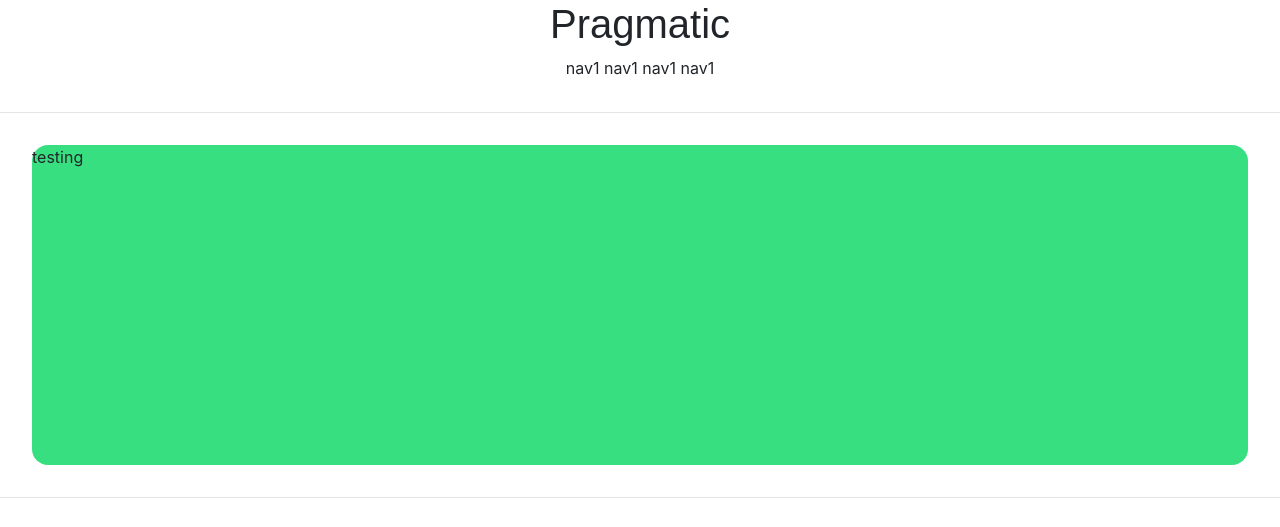
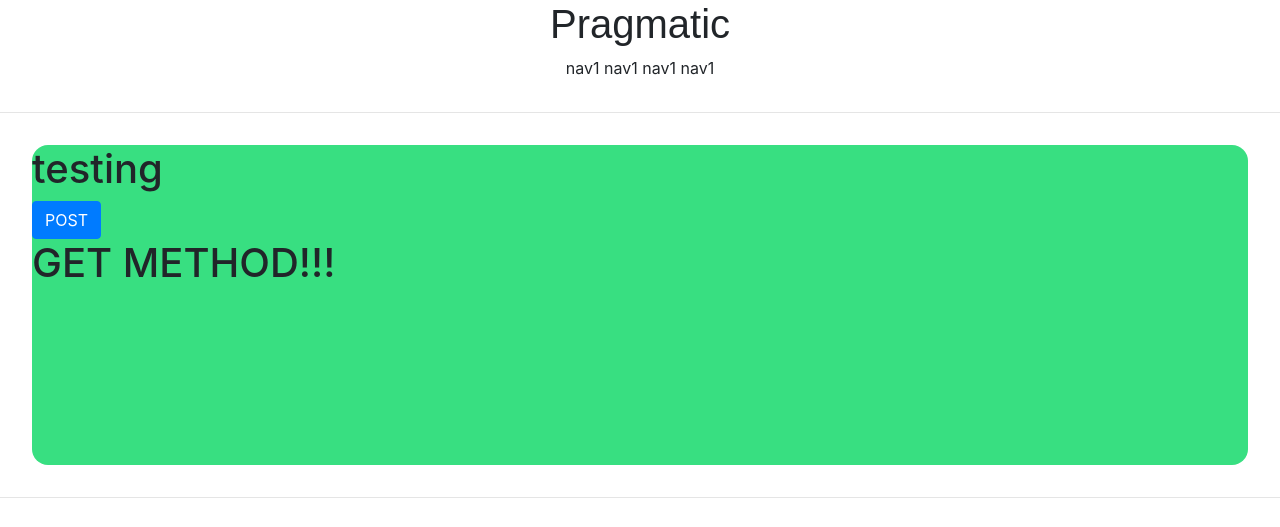
Before and after one commit to TENGEN-PARK/pragmatic, a Django app: page /account/hello_world/ in a window 1280 px wide. Shown: the top 527 px of the page. Run offline with Django 5.2, Linux system fonts and the light colour scheme; some libraries are stand-ins or nearby versions; some web fonts are replaced.

Commit message:
django course 16 commit

```diff
--- a/accountapp/templates/accountapp/hello_world.html
+++ b/accountapp/templates/accountapp/hello_world.html
@@ -3,7 +3,21 @@
 {% block content %}
 
     <div style="height: 20rem; background-color: #38df81; border-radius:1rem; margin: 2rem;">
+        <h1>
             testing
+        </h1>
+
+        <form action="/account/hello_world/" method="post">
+            {% csrf_token %}
+            <input type="submit" class="btn btn-primary" value="POST">
+        </form>
+
+        <h1>
+            {{text}}
+        </h1>
+
     </div>
 
+
+
 {% endblock %}
--- a/accountapp/views.py
+++ b/accountapp/views.py
@@ -5,4 +5,8 @@ from django.shortcuts import render
 # Create your views here.
 
 def hello_world(request):
-    return render(request, 'accountapp/hello_world.html')
+
+    if request.method == "POST":
+        return render(request, 'accountapp/hello_world.html', context={'text' : 'POST METHOD!!!'})
+    else:
+        return render(request, 'accountapp/hello_world.html', context={'text': 'GET METHOD!!!'})
```
